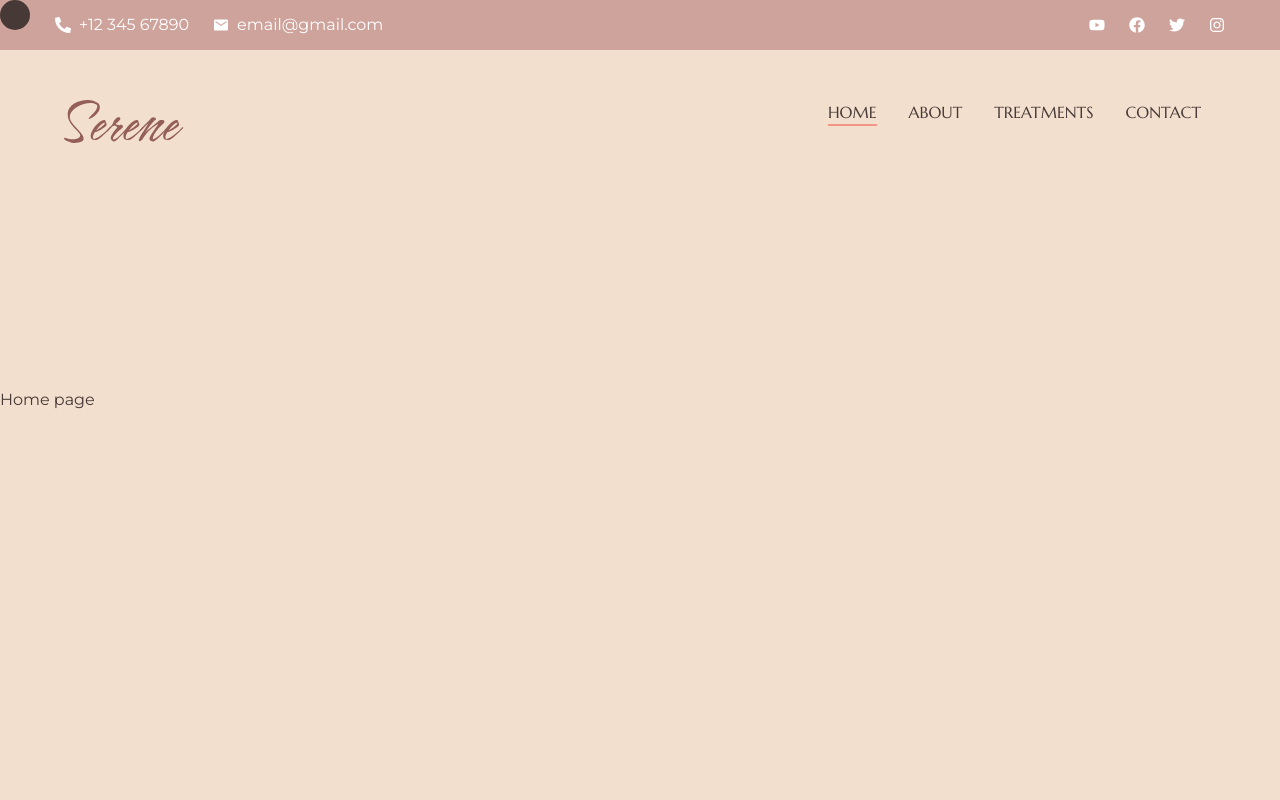
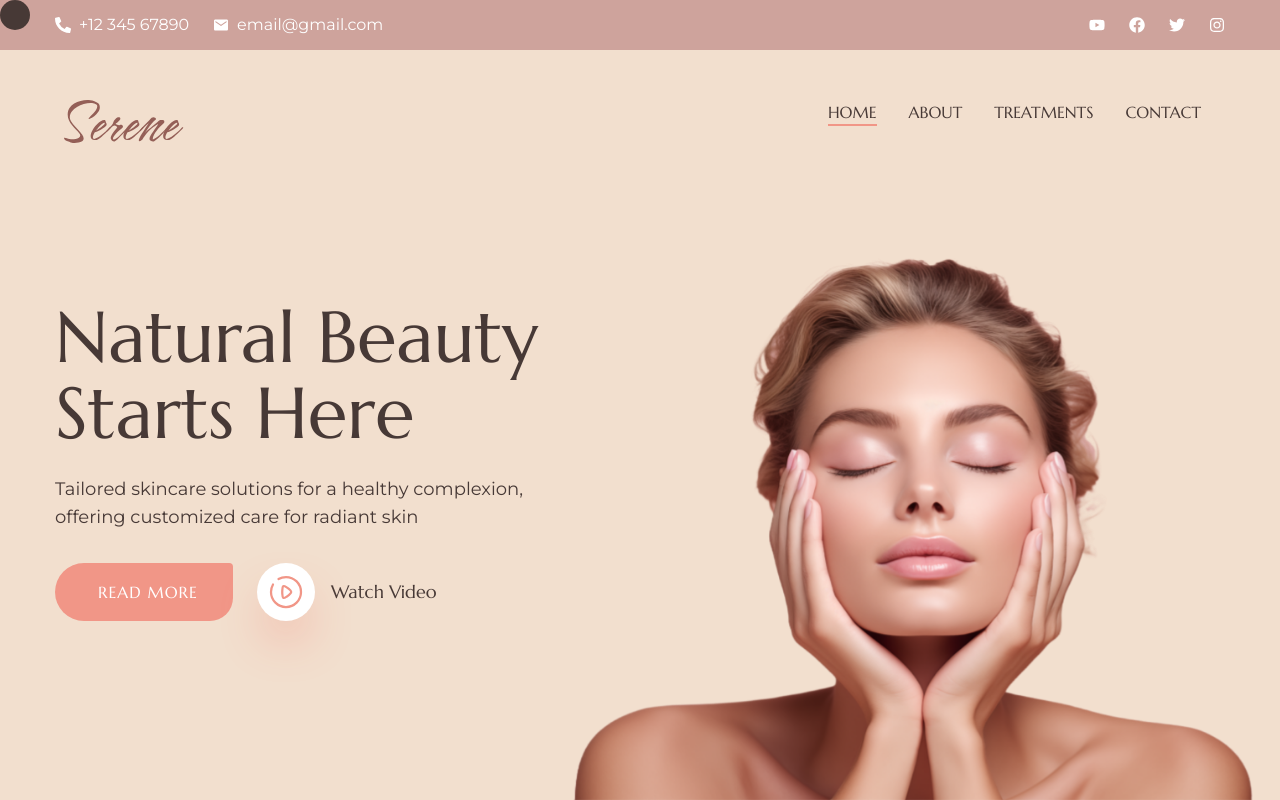
Before and after one commit to freetimezp/js-portfolio-101-beauty, a Next.js app: page / in a window 1280 px wide. Built offline with nearby package versions, Linux system fonts and the light colour scheme.

Commit message:
07. js-portfolio-101-beauty. Home component. Modal.

```diff
--- a/app/page.js
+++ b/app/page.js
@@ -1,20 +1,101 @@
 "use client";
-import React from 'react';
+import React, { useContext } from 'react';
 import { motion } from 'framer-motion';
+import Image from 'next/image';
+
+import { CursorContext } from '@/components/CursorContext';
+import ModalVideo from '@/components/ModalVideo';
 
 const Home = () => {
+  const { mouseEnterHandler, mouseLeaveHandler } = useContext(CursorContext);
+
   return (
     <motion.section
       initial={{ opacity: 0 }}
-      animate={{
-        opacity: 1,
-        transition: {
-          delay: 2,
-        }
-      }}
+      animate={{ opacity: 1, transition: { delay: 2 } }}
       className='min-h-screen flex items-center overflow-x-hidden'
     >
-      Home page
+      <div className="container mx-auto">
+        <div className='flex flex-col xl:flex-row items-center h-full'>
+          {/* text */}
+          <motion.div
+            className='w-full text-center xl:text-left xl:w-[500px] pt-[120px]'
+            initial={{
+              opacity: 0,
+              y: -100
+            }}
+            animate={{
+              opacity: 1,
+              y: 0,
+              transition: {
+                delay: 2,
+                duration: 1,
+                ease: "easeInOut"
+              }
+            }}
+          >
+            <motion.h1
+              className='h1 mb-6'
+              onMouseEnter={mouseEnterHandler}
+              onMouseLeave={mouseLeaveHandler}
+            >
+              Natural Beauty <br />Starts Here
+            </motion.h1>
+
+            <motion.p
+              className='lead max-w-xl mx-auto'
+              onMouseEnter={mouseEnterHandler}
+              onMouseLeave={mouseLeaveHandler}
+            >
+              Tailored skincare solutions for a healthy complexion,
+              offering customized care for radiant skin
+            </motion.p>
+
+            <div className='flex flex-col xl:flex-row items-center gap-6 max-w-max mx-auto
+              xl:mx-0'>
+              <motion.button
+                className='btn btn-lg'
+                onMouseEnter={mouseEnterHandler}
+                onMouseLeave={mouseLeaveHandler}
+              >
+                Read More
+              </motion.button>
+
+              <motion.div
+                onMouseEnter={mouseEnterHandler}
+                onMouseLeave={mouseLeaveHandler}
+              >
+                {/* modal */}
+                <ModalVideo />
+              </motion.div>
+            </div>
+          </motion.div>
+
+          {/* image */}
+          <div className='flex-1'>
+            <motion.div
+              className='hidden xl:flex fixed bottom-0'
+              onMouseEnter={mouseEnterHandler}
+              onMouseLeave={mouseLeaveHandler}
+              initial={{
+                opacity: 0,
+                bottom: "-100%"
+              }}
+              animate={{
+                opacity: 1,
+                bottom: 0,
+                transition: {
+                  delay: 2.4,
+                  duration: 1.2,
+                  ease: "easeInOut"
+                }
+              }}
+            >
+              <Image src="/assets/home/img.png" alt="hero" width={864} height={650} quality={100} />
+            </motion.div>
+          </div>
+        </div>
+      </div>
     </motion.section>
   );
 }
--- /dev/null
+++ b/components/ModalVideo.jsx
@@ -0,0 +1,35 @@
+import React from 'react';
+import Image from 'next/image';
+import ReactPlayer from 'react-player';
+
+import { Dialog, DialogContent, DialogTrigger } from './ui/dialog';
+
+const ModalVideo = () => {
+    return (
+        <Dialog>
+            <DialogTrigger asChild>
+                <div className='flex items-center gap-4 cursor-pointer'>
+                    <button className='relative w-[58px] h-[58px] bg-white rounded-full flex
+                        items-center justify-center shadow-2xl shadow-accent'>
+                        <Image src="/assets/home/play.svg" alt="button" width={36} height={36} />
+                    </button>
+
+                    <span className='text-lg font-primary'>
+                        Watch Video
+                    </span>
+                </div>
+            </DialogTrigger>
+
+            <DialogContent>
+                <ReactPlayer
+                    width={"100%"}
+                    height={"100%"}
+                    url="https://www.youtube.com/embed/M_ymMYH2uDc?si=xyYRF6ZZOIIb7req"
+                    muted
+                />
+            </DialogContent>
+        </Dialog>
+    );
+}
+
+export default ModalVideo;
--- a/components/ui/dialog.jsx
+++ b/components/ui/dialog.jsx
@@ -31,14 +31,14 @@ const DialogContent = React.forwardRef(({ className, children, ...props }, ref)
     <DialogPrimitive.Content
       ref={ref}
       className={cn(
-        "fixed left-[50%] top-[50%] z-50 grid w-full max-w-lg translate-x-[-50%] translate-y-[-50%] gap-4 border border-slate-200 bg-white p-6 shadow-lg duration-200 data-[state=open]:animate-in data-[state=closed]:animate-out data-[state=closed]:fade-out-0 data-[state=open]:fade-in-0 data-[state=closed]:zoom-out-95 data-[state=open]:zoom-in-95 data-[state=closed]:slide-out-to-left-1/2 data-[state=closed]:slide-out-to-top-[48%] data-[state=open]:slide-in-from-left-1/2 data-[state=open]:slide-in-from-top-[48%] sm:rounded-lg dark:border-slate-800 dark:bg-slate-950",
+        "fixed left-[50%] top-[50%] z-50 grid p-4 w-[90vw] md:w-[70vw] xl:w-[40vw] h-[480px] translate-x-[-50%] translate-y-[-50%] gap-4 border border-slate-200 bg-white shadow-lg duration-200 data-[state=open]:animate-in data-[state=closed]:animate-out data-[state=closed]:fade-out-0 data-[state=open]:fade-in-0 data-[state=closed]:zoom-out-95 data-[state=open]:zoom-in-95 data-[state=closed]:slide-out-to-left-1/2 data-[state=closed]:slide-out-to-top-[48%] data-[state=open]:slide-in-from-left-1/2 data-[state=open]:slide-in-from-top-[48%] sm:rounded-lg dark:border-slate-800 dark:bg-slate-950",
         className
       )}
       {...props}>
       {children}
       <DialogPrimitive.Close
-        className="absolute right-4 top-4 rounded-sm opacity-70 ring-offset-white transition-opacity hover:opacity-100 focus:outline-none focus:ring-2 focus:ring-slate-950 focus:ring-offset-2 disabled:pointer-events-none data-[state=open]:bg-slate-100 data-[state=open]:text-slate-500 dark:ring-offset-slate-950 dark:focus:ring-slate-300 dark:data-[state=open]:bg-slate-800 dark:data-[state=open]:text-slate-400">
-        <X className="h-4 w-4" />
+        className="absolute -right-2 -top-10 xl:-right-7 rounded-sm opacity-80 ring-offset-white transition-opacity hover:opacity-100 focus:outline-none disabled:pointer-events-none data-[state=open]:bg-slate-100 data-[state=open]:text-slate-500 dark:ring-offset-slate-950 dark:focus:ring-slate-300 dark:data-[state=open]:bg-slate-800 dark:data-[state=open]:text-slate-400">
+        <X className="h-8 w-8 text-white" />
         <span className="sr-only">Close</span>
       </DialogPrimitive.Close>
     </DialogPrimitive.Content>
```
